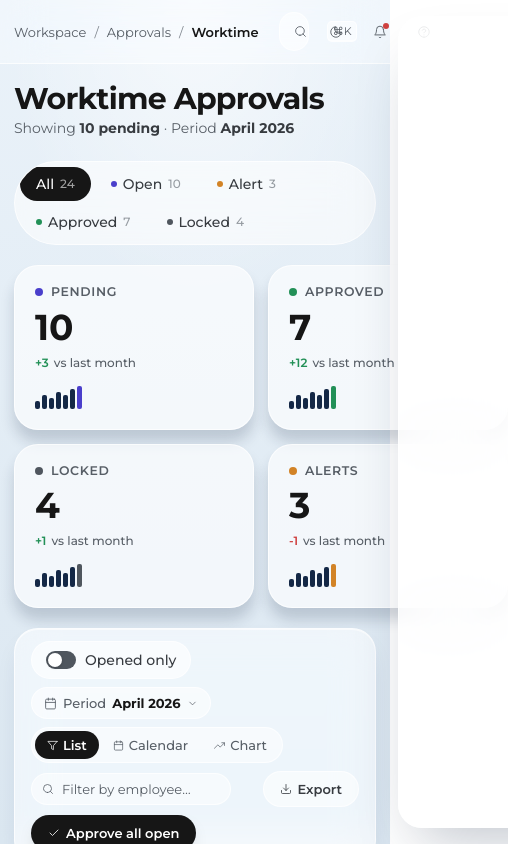
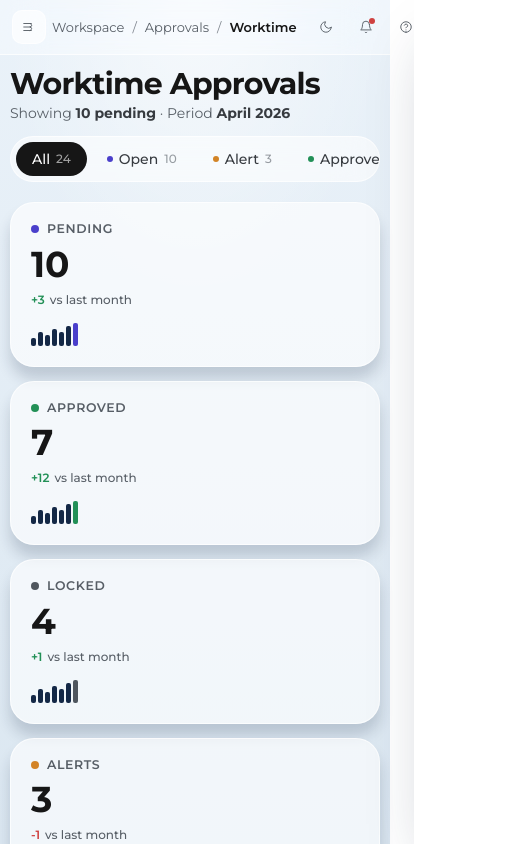
Before and after one commit to nastja-igel/tf, a React (Vite) app: page / in a window 390 px wide. Both pictures are taken after typing "name@example.com", "Sample123" into the empty fields and a click on the button "Sign in". Shown: the top 844 px of the page, 508 px wide, since content can reach past the window. Built offline with nearby package versions, Linux system fonts and the light colour scheme.

Commit message:
fix: HoursBar track solid navy, StatCard fluid + Figma delta colours, full responsive layout

```diff
--- a/src/components/HoursBar/HoursBar.module.css
+++ b/src/components/HoursBar/HoursBar.module.css
@@ -5,13 +5,13 @@
   gap: 10px;
 }
 
-/* track — 64×6, translucent navy bg, pill */
+/* track — 64×6, solid navy bg (#142846), pill */
 .track {
   position: relative;
   width: 64px;
   height: 6px;
   border-radius: var(--radius-pill);
-  background: rgba(20, 40, 70, 0.12);
+  background: var(--color-navy, #142846);
   flex-shrink: 0;
   overflow: hidden;
 }
--- a/src/components/StatCard/StatCard.module.css
+++ b/src/components/StatCard/StatCard.module.css
@@ -1,7 +1,7 @@
-/* StatCard — Figma node 152:117 — 240×165 glass card */
+/* StatCard — Figma node 152:117 — fluid glass card */
 .card {
-  width: 240px;
-  flex-shrink: 0;
+  width: 100%;
+  min-width: 0;
   background: var(--surface);
   border: 1px solid var(--border);
   border-radius: var(--radius-xl);  /* 24px */
@@ -66,6 +66,7 @@
 }
 .deltaGood { color: var(--good); }
 .deltaBad  { color: var(--bad); }
+.deltaInk  { color: var(--ink-2); }
 
 .deltaCaption {
   font-family: var(--font-sans);
--- a/src/components/StatCard/StatCard.tsx
+++ b/src/components/StatCard/StatCard.tsx
@@ -28,9 +28,17 @@ const barColors: Record<StatCardKind, string> = {
 // Sparkline heights per kind (last bar is the accent one)
 const sparkBars = [8, 14, 11, 17, 14, 20, 23]
 
+// Delta colour is kind-based per Figma: Approved=green, Alerts=red, others=ink-2
+const deltaKindClass: Record<StatCardKind, string> = {
+  Pending:  'deltaInk',
+  Approved: 'deltaGood',
+  Locked:   'deltaInk',
+  Alerts:   'deltaBad',
+}
+
 export function StatCard({ kind, value, delta, deltaPositive, label, className }: StatCardProps) {
-  const isNegative = delta.startsWith('-')
-  const positive = deltaPositive ?? !isNegative
+  // deltaPositive override still honoured when explicitly passed
+  const kindCls = deltaPositive === true ? 'deltaGood' : deltaPositive === false ? 'deltaBad' : deltaKindClass[kind]
 
   return (
     <div className={[styles.card, className ?? ''].join(' ').trim()}>
@@ -45,7 +53,7 @@ export function StatCard({ kind, value, delta, deltaPositive, label, className }
 
       {/* Delta row */}
       <div className={styles.deltaRow}>
-        <span className={[styles.delta, positive ? styles.deltaGood : styles.deltaBad].join(' ')}>
+        <span className={[styles.delta, styles[kindCls]].join(' ')}>
           {delta}
         </span>
         <span className={styles.deltaCaption}>vs last month</span>
--- a/src/pages/WorktimeApprovals/WorktimeApprovals.module.css
+++ b/src/pages/WorktimeApprovals/WorktimeApprovals.module.css
@@ -686,7 +686,7 @@
 .pg:hover { background: rgba(255,255,255,.7); color: var(--ink); }
 .pgActive { background: var(--ink); color: white; }
 
-/* Responsive: hide columns as viewport narrows */
+/* Responsive: table columns narrow progressively */
 @media (max-width: 1180px) {
   .tblHead, .tblRow {
     grid-template-columns:
@@ -705,7 +705,7 @@
   .tblHead, .tblRow {
     grid-template-columns: 48px minmax(140px,2fr) minmax(120px,1.4fr) 90px;
   }
-  .colVac, .colHol, .colSick { display: none; }
+  .colVac, .colHol { display: none; }
 }
 
 /* Empty state */
@@ -959,23 +959,87 @@
   from { opacity: 0; transform: translateY(8px); }
 }
 
-/* ── Responsive ─────────────────────────────────────────────── */
+/* ── Mobile sidebar scrim ───────────────────────────────────── */
+.mobileSidebarScrim {
+  display: none;
+}
+
+/* ── Responsive breakpoints ─────────────────────────────────── */
+
+/* ≤ 1280px — tighten page padding */
+@media (max-width: 1280px) {
+  .page { padding: 24px 20px 64px; }
+}
+
+/* ≤ 900px — sidebar becomes a fixed overlay */
 @media (max-width: 900px) {
-  .shell { grid-template-columns: 1fr; }
+  /* Shell collapses to single column */
+  .shell,
+  .shellCollapsed { grid-template-columns: 1fr; }
+
+  /* Sidebar: always fixed, hidden by default */
   .side {
     position: fixed;
-    top: 0; left: 0;
+    top: 0;
+    left: 0;
     z-index: 30;
+    height: 100vh;
+    /* Reset desktop transform so only sideCollapsed drives it */
     transform: translateX(-100%);
+    opacity: 0;
+    pointer-events: none;
   }
-  .page { padding: 18px 14px 64px; }
-  .topbar { padding: 12px 14px; }
+  /* When sidebar is open on mobile (not collapsed) */
+  .side:not(.sideCollapsed) {
+    transform: translateX(0);
+    opacity: 1;
+    pointer-events: auto;
+    box-shadow: 0 30px 60px -20px rgba(20,40,70,.3);
+  }
+
+  /* Mobile sidebar backdrop scrim */
+  .mobileSidebarScrim {
+    display: block;
+    position: fixed;
+    inset: 0;
+    background: rgba(20,40,70,.25);
+    -webkit-backdrop-filter: blur(2px);
+    backdrop-filter: blur(2px);
+    z-index: 25;
+  }
+
+  .topbar { padding: 12px 16px; }
   .searchBar { min-width: 0; flex: 1; }
   .statsGrid { grid-template-columns: repeat(2, 1fr); }
+  .page { padding: 16px 16px 64px; }
 }
+
+/* ≤ 720px — hide search bar in topbar, compact filters */
+@media (max-width: 720px) {
+  .searchBar { display: none; }
+  .topbar { gap: 6px; padding: 10px 12px; }
+  .filters { gap: 8px; padding: 10px 12px; }
+  .monthPick b { display: none; }
+  .seg .segOpt span:last-child { display: none; }  /* icon only */
+  .segOpt { padding: 6px 8px; }
+}
+
+/* ≤ 600px — single-col stats, page head stacks */
 @media (max-width: 600px) {
-  .pageHead { flex-direction: column; align-items: flex-start; }
-  .pillTabs { overflow-x: auto; }
-  .filters { gap: 8px; }
+  .statsGrid { grid-template-columns: 1fr 1fr; }
+  .pageHead   { flex-direction: column; align-items: flex-start; gap: 14px; }
+  .pillTabs   { width: 100%; overflow-x: auto; flex-wrap: nowrap; }
+  .filters    { flex-direction: column; align-items: stretch; }
+  .filterSearch { max-width: 100%; }
+  .btnPrimary,
+  .btnGhost   { flex: 1; justify-content: center; }
   .summaryGrid { grid-template-columns: repeat(2, 1fr); }
+  .tblFoot    { flex-direction: column; gap: 10px; align-items: center; }
 }
+
+/* ≤ 420px — full-width single col stats */
+@media (max-width: 420px) {
+  .statsGrid { grid-template-columns: 1fr; }
+  .page      { padding: 12px 10px 64px; }
+  .drawer    { top: 0; right: 0; bottom: 0; border-radius: 0; width: 100vw; }
+}
--- a/src/pages/WorktimeApprovals/WorktimeApprovals.tsx
+++ b/src/pages/WorktimeApprovals/WorktimeApprovals.tsx
@@ -550,7 +550,10 @@ export function WorktimeApprovals() {
   const [selectedId, setSelectedId] = useState<string | null>(null)
   const [sort, setSort] = useState<{ key: string; dir: 'asc'|'desc' }>({ key: 'user', dir: 'asc' })
   const [toasts, setToasts] = useState<ToastItem[]>([])
-  const [collapsed, setCollapsed] = useState(false)
+  // Default to collapsed on mobile (< 900px)
+  const [collapsed, setCollapsed] = useState(() =>
+    typeof window !== 'undefined' ? window.innerWidth < 900 : false
+  )
   const [theme, setTheme] = useState<'light'|'dark'>('light')
   const [page, setPage] = useState(1)
 
@@ -626,6 +629,11 @@ export function WorktimeApprovals() {
   return (
     <div className={[styles.layout, theme === 'dark' ? styles.dark : ''].join(' ')}>
       <div className={[styles.shell, collapsed ? styles.shellCollapsed : ''].join(' ')}>
+
+        {/* Mobile scrim — shown when sidebar open on small screens */}
+        {!collapsed && (
+          <div className={styles.mobileSidebarScrim} onClick={() => setCollapsed(true)} />
+        )}
 
         <Sidebar counts={counts} collapsed={collapsed} onCollapse={() => setCollapsed(true)} />
 
```
